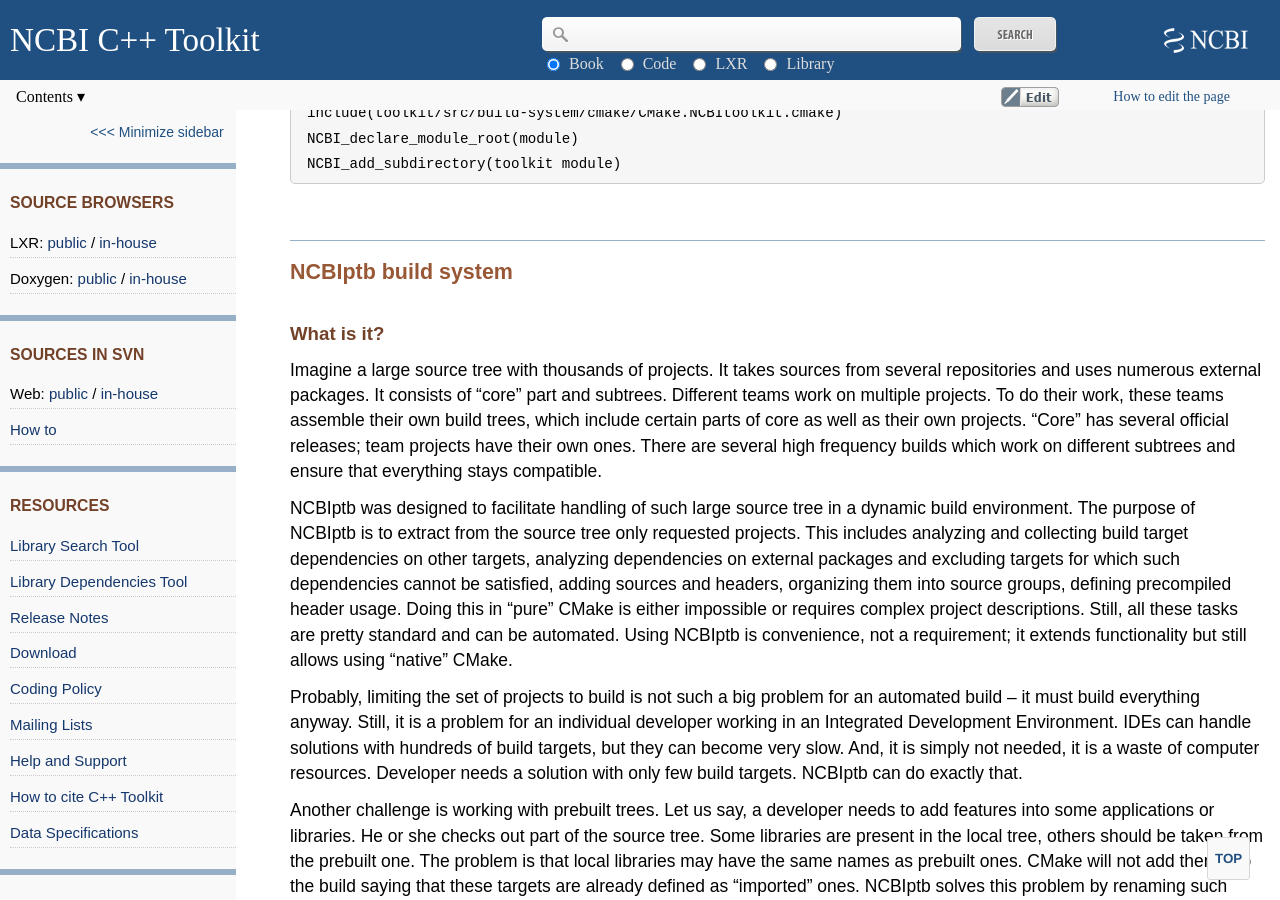
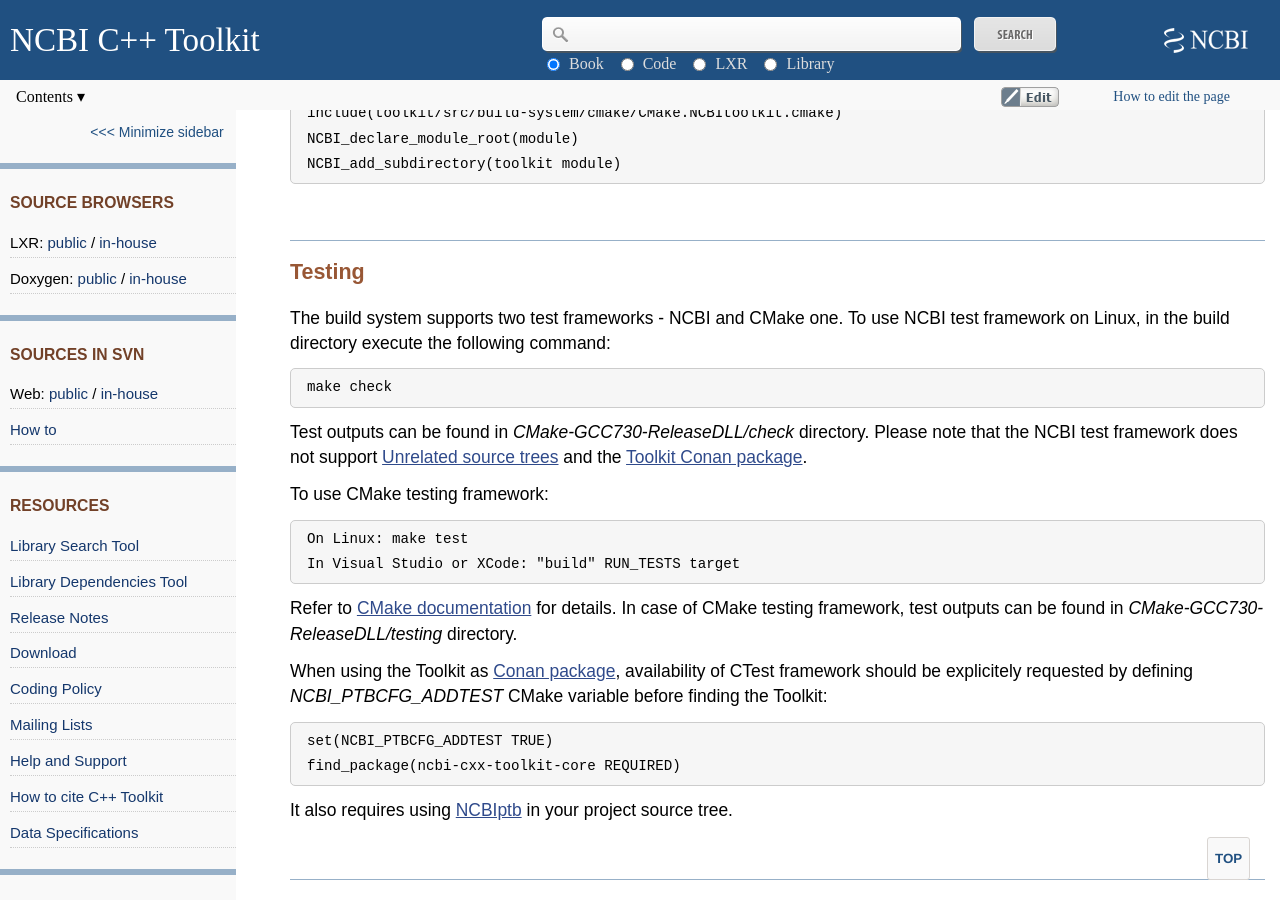
Before and after one commit to ncbi/cxx-toolkit, a Jekyll site: the page built from pages/ch_cmconfig.md, in a window 1280 px wide and 900 px high, scrolled down 7562 px. Built offline with Jekyll 4.4.1, drawn with Linux system fonts in a browser that asks for light colours; some of the changed text lies outside the part shown.

Commit message:
Update ch_cmconfig.md

```diff
--- a/pages/ch_cmconfig.md
+++ b/pages/ch_cmconfig.md
@@ -37,6 +37,8 @@
 
     -   [Single source tree](#ch_cmconfig._related)
 
+-   [Testing](#ch_cmconfig._Testing)
+
 -   [NCBIptb build system](#ch_cmconfig._NCBIptb)
 
     -   [What is it?](#ch_cmconfig._What)
@@ -317,6 +317,30 @@
     NCBI_add_subdirectory(toolkit module)
 
 
+<a name="ch_cmconfig._Testing"></a>
+
+## Testing
+
+The build system supports two test frameworks - NCBI and CMake one. To use NCBI test framework on Linux, in the build directory execute the following command:
+
+    make check
+
+Test outputs can be found in *CMake-GCC730-ReleaseDLL/check* directory. Please note that the NCBI test framework does not support [Unrelated source trees](#ch_cmconfig._unrelated) and the [Toolkit Conan package](#ch_cmconfig._Conan_prebuilt).
+
+To use CMake testing framework:
+
+    On Linux: make test
+    In Visual Studio or XCode: "build" RUN_TESTS target
+
+Refer to [CMake documentation](https://cmake.org/cmake/help/v3.14/manual/ctest.1.html) for details.
+In case of CMake testing framework, test outputs can be found in *CMake-GCC730-ReleaseDLL/testing* directory.
+
+When using the Toolkit as [Conan package](#ch_cmconfig._Conan_prebuilt), availability of CTest framework should be explicitely requested by defining *NCBI_PTBCFG_ADDTEST* CMake variable before finding the Toolkit:
+
+    set(NCBI_PTBCFG_ADDTEST TRUE)
+    find_package(ncbi-cxx-toolkit-core REQUIRED)
+
+It also requires using [NCBIptb](#ch_cmconfig._NCBIptb) in your project source tree.
 
 <a name="ch_cmconfig._NCBIptb"></a>
 
@@ -545,24 +569,6 @@
 
 This approach allows to define custom target only when all the requirements are met and collect target dependencies automatically.
 
-<a name="ch_cmconfig._Testing"></a>
-
-## Testing
-
-The build system supports two test frameworks - NCBI and CMake one. To use NCBI test framework on Linux, in the build directory execute the following command:
-
-    make check
-
-Test outputs can be found in *CMake-GCC730-ReleaseDLL/check* directory. Please note that the NCBI test framework does not support [Unrelated source trees](#ch_cmconfig._unrelated).
-
-To use CMake testing framework:
-
-    On Linux: make test
-    In Visual Studio or XCode: "build" RUN_TESTS target
-
-Refer to [CMake documentation](https://cmake.org/cmake/help/v3.14/manual/ctest.1.html) for details.
-In case of CMake testing framework, test outputs can be found in *CMake-GCC730-ReleaseDLL/testing* directory.
-
 <a name="ch_cmconfig._Inside"></a>
 
 ## Inside NCBIptb
```
Also changed, not shown: other parts of pages/ch_cmconfig.md (+0 -2 lines).
